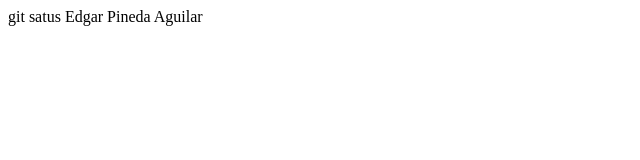
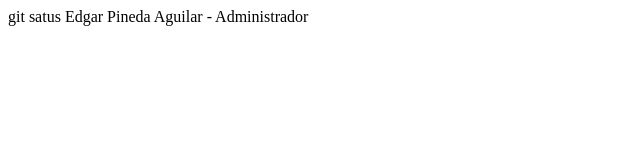
Before and after one commit to EddyPineda/BOOTCAMP-FRONTEND-G14, a plain HTML site: page index.html in a window 1280 px wide. Shown: the whole page, without its empty margins (0-640 px from the left). Drawn offline with Linux system fonts and the light colour scheme.

Commit message:
Añadiendo una descrpcion sobre mi

```diff
--- a/index.html
+++ b/index.html
@@ -6,6 +6,6 @@
     <title>Document</title>
 </head>
 <body>git satus
-Edgar Pineda Aguilar
+Edgar Pineda Aguilar - Administrador
 </body>
 </html>
```
